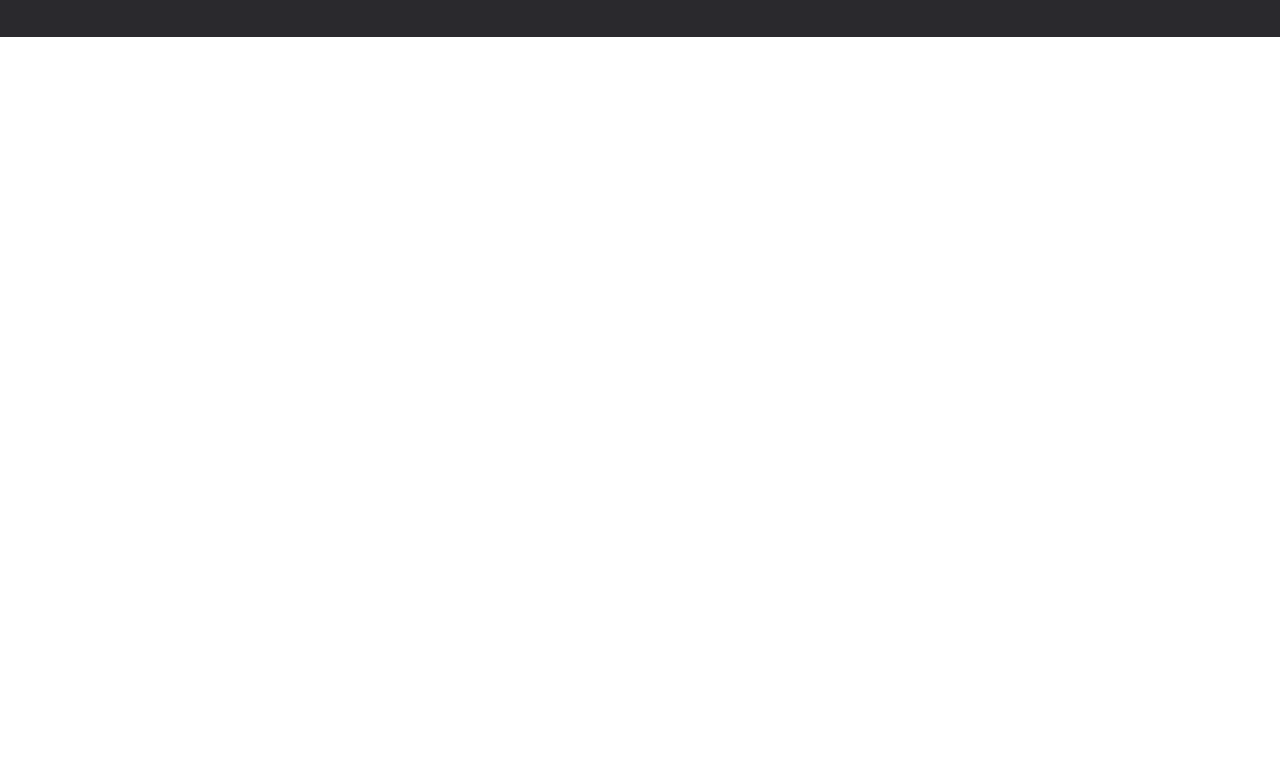
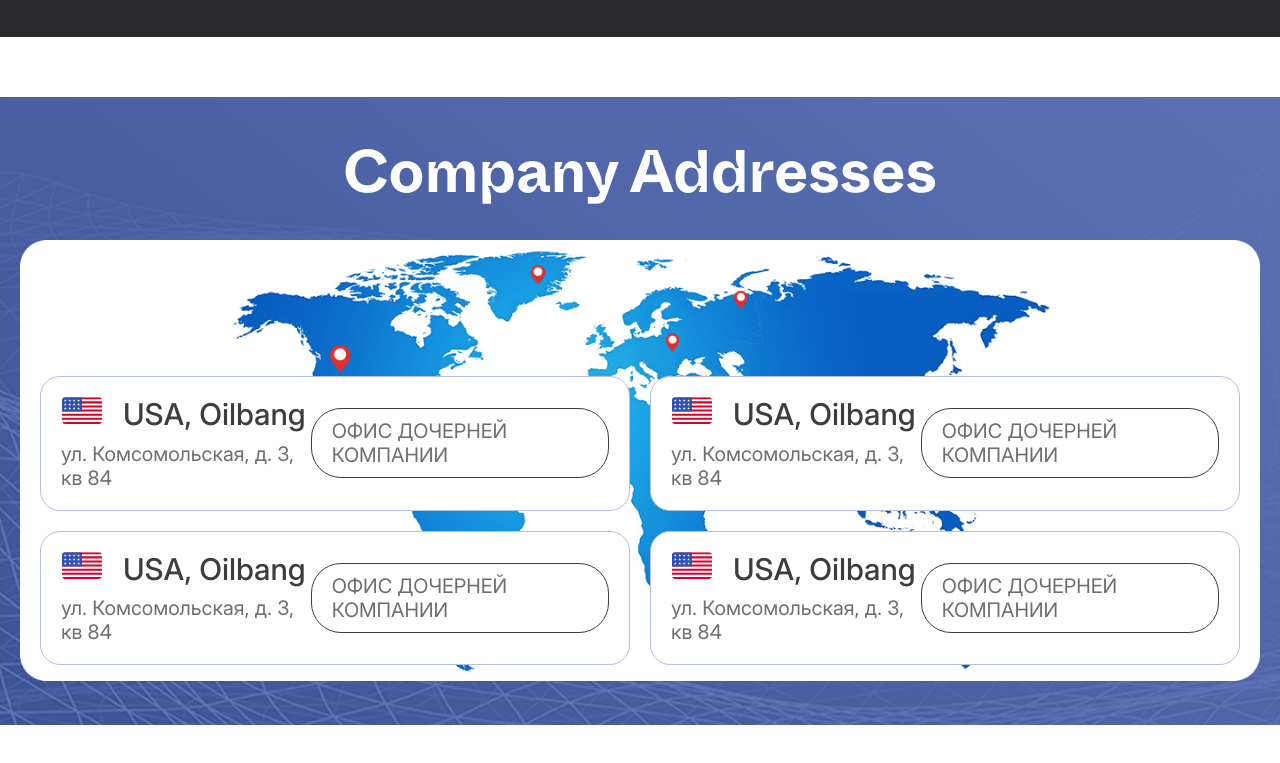
Before and after one commit to Ichigo-Meow/investolazlo_new, a plain HTML site: page index.html in a window 1280 px wide. Shown: the part 5827-6590 px from the top of the page. Before the commit the page ends 5924 px from the top, so only its background shows below. Drawn offline with Linux system fonts and the light colour scheme; a web font is replaced by a local one.

Commit message:
address block

```diff
--- /dev/null
+++ b/assets/css/components/address.css
@@ -0,0 +1,92 @@
+.address {
+    margin: 60px 0;
+    padding: 40px 0;
+    background: url(../../img/address/bg.png) no-repeat center center / cover;
+}
+.address__container {
+    display: flex;
+    flex-direction: column;
+    align-items: center;
+    justify-content: center;
+}
+.address__title {
+    font-size: 60px;
+    font-weight: 700;
+    color: var(--color-white);
+    text-align: center;
+    margin-bottom: 34px;
+}
+.address__map-wrapper {
+    position: relative;
+    width: 100%;
+}
+.address__map {
+    width: 100%;
+    height: 100%;
+    overflow: hidden;
+}
+.address__map-img {
+    width: 100%;
+    height: 100%;
+    object-fit: cover;
+}
+.address__map-info {
+    position: absolute;
+    bottom: 0;
+    left: 0;
+    width: 100%;
+    list-style: none;
+    display: grid;
+    grid-template-columns: repeat(2, 1fr);
+    grid-template-rows: repeat(2, auto);
+    gap: 20px;
+    padding: 20px;
+    margin: 0;
+}
+.address__map-item {
+    display: flex;
+    align-items: center;
+    justify-content: space-between;
+    padding: 20px;
+    background-color: var(--color-white);
+    border-radius: 20px;
+    border: 1px solid var(--color-border);
+}
+.map__header {
+    display: flex;
+    gap: 20px;
+}
+.map__title {
+    font-size: 30px;
+    font-weight: 500;
+    font-family: var(--font-inter);
+    color: var(--color-titles);
+}
+.map__flag {
+    width: 42px;
+    height: 28px;
+}
+.map__address {
+    margin-top: 10px;
+    font-size: 20px;
+    line-height: 120%;
+    font-family: var(--font-inter);
+    color: var(--color-text);
+    font-style: normal;
+}
+.map__link {
+    font-size: 20px;
+    line-height: 120%;
+    font-family: var(--font-inter);
+    color: var(--color-text);
+    border: 1px solid var(--color-titles);
+    text-transform: uppercase;
+    text-decoration: none;
+    padding: 10px 20px;
+    border-radius: 30px;
+    transition: all 0.3s ease;
+}
+.map__link:hover {
+    background-color: var(--color-titles);
+    color: var(--color-white);
+}
--- a/assets/css/components/request.css
+++ b/assets/css/components/request.css
@@ -26,5 +26,4 @@
 }
 .request__img-item {
     height: 100%;
-
 }
--- a/index.html
+++ b/index.html
@@ -15,6 +15,7 @@
     <link rel="stylesheet" href="./assets/css/components/gallery.css">
     <link rel="stylesheet" href="./assets/css/components/request.css">
     <link rel="stylesheet" href="./assets/css/components/social.css">
+    <link rel="stylesheet" href="./assets/css/components/address.css">
 </head>
 <body>
     <header class="header">
@@ -619,5 +620,83 @@
             </ul>
         </div>
     </section>
+
+    <section class="address">
+        <div class="address__container">
+            <h2 class="address__title">Company Addresses</h2>
+            <div class="address__map-wrapper">
+                <div class="address__map">
+                    <img src="./assets/img/address/map.png" alt="map" class="address__map-img">
+                </div>
+                <ul class="address__map-info">
+                    <li class="address__map-item">
+                        <div class="map__info">
+                            <div class="map__header">
+                                <img src="./assets/img/contact/flag.svg" alt="US" class="map__flag">
+                                <h3 class="map__title">
+                                    USA, Oilbang
+                                </h3>
+                            </div>
+                            <address class="map__address">
+                                ул. Комсомольская, д. 3, кв 84
+                            </address>
+                        </div>
+                        <a href="#" class="map__link">
+                            Офис дочерней компании
+                        </a>
+                    </li>
+                    <li class="address__map-item">
+                        <div class="map__info">
+                            <div class="map__header">
+                                <img src="./assets/img/contact/flag.svg" alt="US" class="map__flag">
+                                <h3 class="map__title">
+                                    USA, Oilbang
+                                </h3>
+                            </div>
+                            <address class="map__address">
+                                ул. Комсомольская, д. 3, кв 84
+                            </address>
+                        </div>
+                        <a href="#" class="map__link">
+                            Офис дочерней компании
+                        </a>
+                    </li>
+                    <li class="address__map-item">
+                        <div class="map__info">
+                            <div class="map__header">
+                                <img src="./assets/img/contact/flag.svg" alt="US" class="map__flag">
+                                <h3 class="map__title">
+                                    USA, Oilbang
+                                </h3>
+                            </div>
+                            <address class="map__address">
+                                ул. Комсомольская, д. 3, кв 84
+                            </address>
+                        </div>
+                        <a href="#" class="map__link">
+                            Офис дочерней компании
+                        </a>
+                    </li>
+                    <li class="address__map-item">
+                        <div class="map__info">
+                            <div class="map__header">
+                                <img src="./assets/img/contact/flag.svg" alt="US" class="map__flag">
+                                <h3 class="map__title">
+                                    USA, Oilbang
+                                </h3>
+                            </div>
+                            <address class="map__address">
+                                ул. Комсомольская, д. 3, кв 84
+                            </address>
+                        </div>
+                        <a href="#" class="map__link">
+                            Офис дочерней компании
+                        </a>
+                    </li>
+                </ul>
+            </div>
+        </div>
+    </section>
+
 </body>
 </html>
```
Also changed, not shown: assets/img/address/bg.png (added), assets/img/address/map.png (added).
